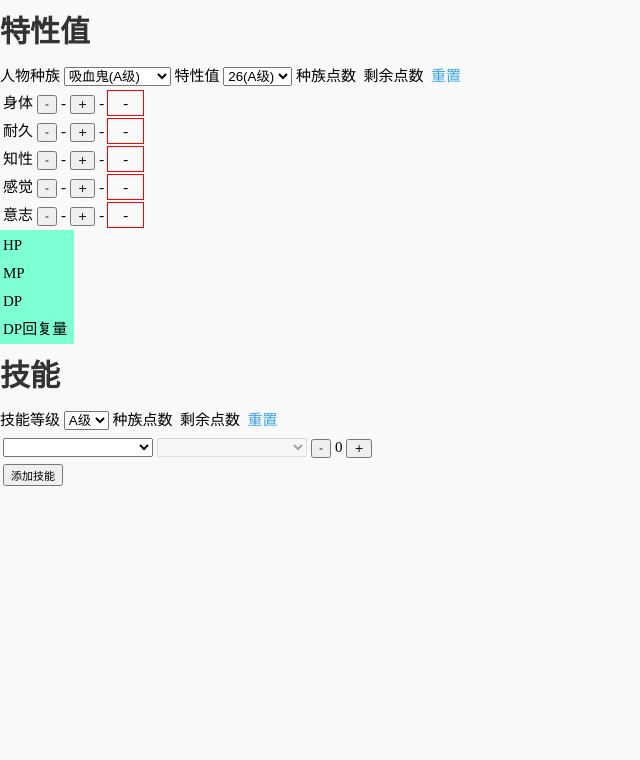
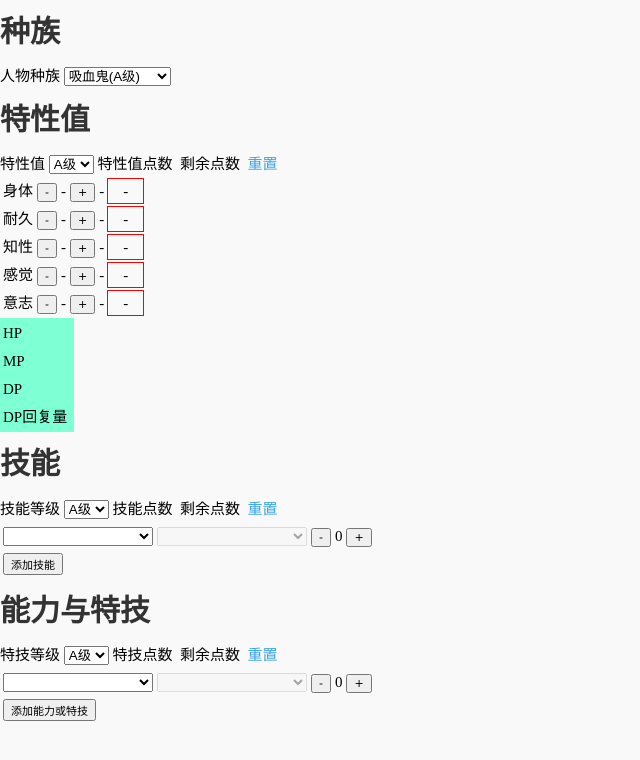
Before and after one commit to issacquixoto/newweb, a website: page www/addpoint.html in a window 1280 px wide. Shown: the whole page, without its empty margins (0-640 px from the left). Drawn offline with Linux system fonts and the light colour scheme.

Commit message:
做了特技的html

```diff
--- a/js/addpoint.js
+++ b/js/addpoint.js
@@ -16,10 +16,19 @@ $(document).ready(function () {
         //     level: 0
         // }
     };
+    //特技点
+    var stuntPoint = {
+        // skill0: {
+        //     name: '',
+        //     level: 0
+        // }
+    };
     //剩余属性点
     var overCharacterPoint;
     //剩余技能点
     var overSkillPoint;
+    //剩余特技点
+    var overStuntPoint;
     //种族修正
     var raceCorrection = {};
     //额外种族修正
@@ -32,6 +41,8 @@ $(document).ready(function () {
     var changeAttribute;
     //所选技能
     var changeSkill;
+    //所选特技
+    var changeStunt;
     //种族等级数据
     var raceRank = {
         a1: {
@@ -157,7 +168,7 @@ $(document).ready(function () {
             }
         }
     };
-    //特性点等级
+    //特性等级数据
     var attributeRank = {
         a : 26,
         b : 24,
@@ -170,6 +181,13 @@ $(document).ready(function () {
         b: 42,
         c: 34,
         d: 26
+    };
+    //特技等级数据
+    var stuntRank = {
+        a: 30,
+        b: 25,
+        c: 20,
+        d: 15
     };
     //技能库
     var skills = {
@@ -345,6 +363,8 @@ $(document).ready(function () {
             gaze: '凝视'
         }
     };
+    //特技库
+    var stunt = {};
 
     //种族和特性值触发
 
--- a/scss/pages/_addpoint.scss
+++ b/scss/pages/_addpoint.scss
@@ -1,4 +1,10 @@
 #raceRankPoint, #overRacePoint {
+    display: inline-block;
+}
+#skillRankPoint, #overskillPoint {
+    display: inline-block;
+}
+#stuntRankPoint, #overstuntPoint {
     display: inline-block;
 }
 .error {
@@ -30,10 +36,8 @@
         padding: 0 15px;
     }
 }
-#skillRankPoint, #overskillPoint {
-    display: inline-block;
-}
-#skillPoint {
+
+#skillPoint, #stuntPoint {
     select {
         width: 150px;
     }
--- a/www/addpoint.html
+++ b/www/addpoint.html
@@ -13,7 +13,7 @@
     <script src="js/javascript.min.js"></script>
 </head>
 <body>
-<h1>特性值</h1>
+<h1>种族</h1>
 <label for="characterRace">人物种族</label>
 <select name="race" id="characterRace" autocomplete="off">
     <option value="a1" selected="selected">吸血鬼(A级)</option>
@@ -29,14 +29,16 @@
     <option value="d1">人类(D级)</option>
     <option value="d2">妖精(D级)</option>
 </select>
+
+<h1>特性值</h1>
 <label for="attributeRank">特性值</label>
 <select name="attribute" id="attributeRank" autocomplete="off">
-    <option value="a" selected="selected">26(A级)</option>
-    <option value="b">24(B级)</option>
-    <option value="c">22(C级)</option>
-    <option value="d">20(D级)</option>
+    <option value="a" selected="selected">A级</option>
+    <option value="b">B级</option>
+    <option value="c">C级</option>
+    <option value="d">D级</option>
 </select>
-<label>种族点数</label>
+<label>特性值点数</label>
 <div id="raceRankPoint"></div>
 <label>剩余点数</label>
 <div id="overRacePoint"></div>
@@ -250,7 +252,7 @@
     <option value="c">C级</option>
     <option value="d">D级</option>
 </select>
-<label>种族点数</label>
+<label>技能点数</label>
 <div id="skillRankPoint"></div>
 <label>剩余点数</label>
 <div id="overskillPoint"></div>
@@ -266,5 +268,51 @@
 </table>
 <div class="error error_14">技能点不足</div>
 
+<h1>能力与特技</h1>
+<label for="stuntRank">特技等级</label>
+<select name="stunt" id="stuntRank" autocomplete="off">
+    <option value="a" selected="selected">A级</option>
+    <option value="b">B级</option>
+    <option value="c">C级</option>
+    <option value="d">D级</option>
+</select>
+<label>特技点数</label>
+<div id="stuntRankPoint"></div>
+<label>剩余点数</label>
+<div id="overstuntPoint"></div>
+<div class="refresh">
+    <a href="">重置</a>
+</div>
+<table id="stuntPoint">
+    <tr id="stunt01">
+        <td class="chooseStunt">
+            <select name="stunt01" autocomplete="off">
+                <option value=""></option>
+            </select>
+        </td>
+        <td class="chooseSubStunt">
+            <select name="stunt01" autocomplete="off" disabled="disabled">
+                <option value=""></option>
+            </select>
+        </td>
+        <td class="minus">
+            <input class="stunt01" type="button" value="-">
+        </td>
+        <td class="stuntLevel">0</td>
+        <td class="add">
+            <input class="stunt01" type="button" value="+">
+        </td>
+        <td>
+            <div class="error error_21">请先选择能力或特技</div>
+            <div class="error error_22">新建角色特技等级不能低于0级或超过4级</div>
+        </td>
+    </tr>
+    <tr class="createStunt">
+        <td colspan="5">
+            <input id="createStunt" type="button" value="添加能力或特技">
+        </td>
+    </tr>
+</table>
+
 </body>
 </html>
```
Also changed, not shown: www/css/stylesheet.min.css.
